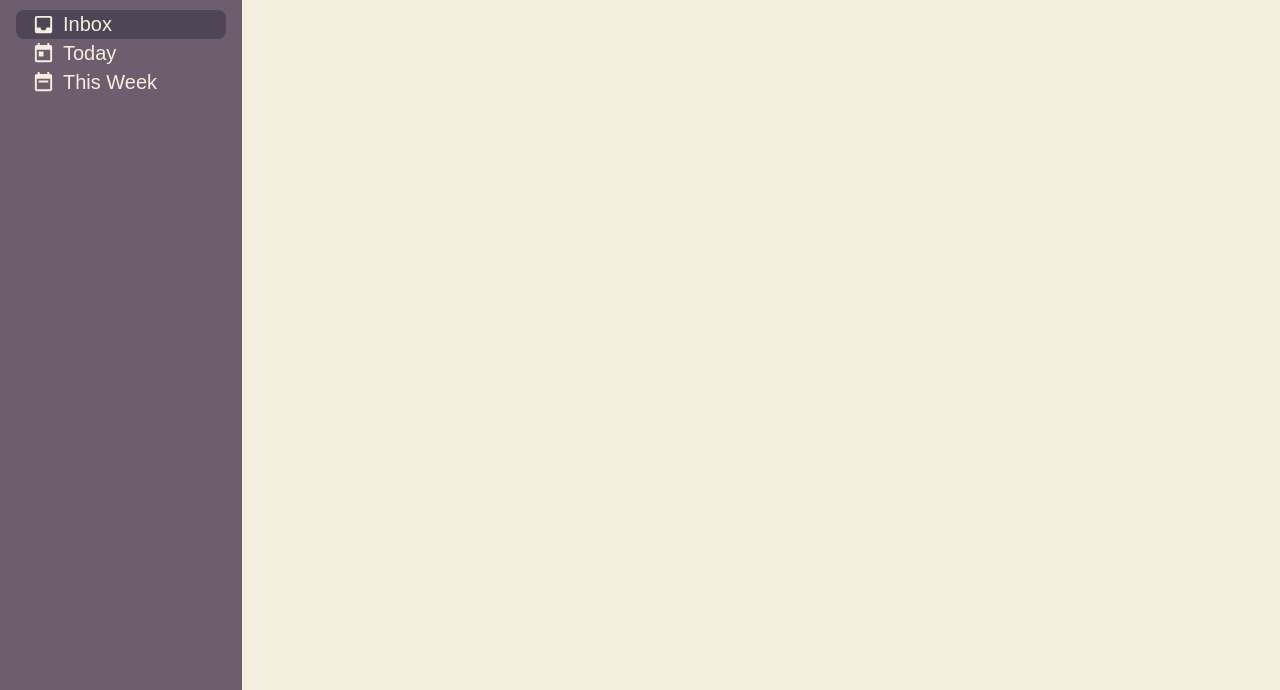
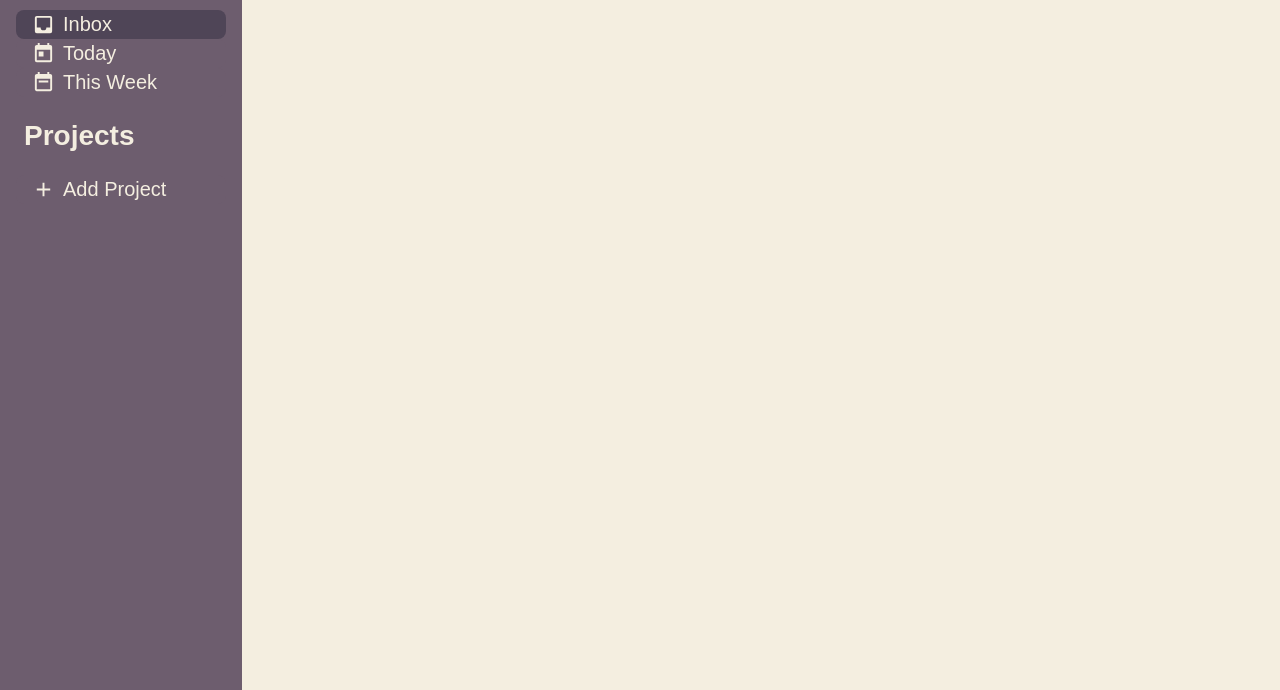
Before and after one commit to Ganta-KH/todo-list, a website built with webpack: page dist/index.html in a window 1280 px wide. Shown: the part 110-800 px from the top of the page. Built offline with nearby package versions, Linux system fonts and the light colour scheme; a web font is replaced by a local one.

Commit message:
Add Add project button in the sidebar

```diff
--- a/dist/index.html
+++ b/dist/index.html
@@ -29,6 +29,16 @@
                     This Week
                 </button>
             </div>
+
+            <h1>Projects</h1>
+
+            <div class="projects">
+                <button class="sb-button">
+                    <img src="./icons/add-project.svg" alt="">
+                    Add Project
+                </button>
+            </div>
+
         </nav>
         <div class="content"></div>
     </main>
--- a/dist/style.css
+++ b/dist/style.css
@@ -8,7 +8,8 @@ body,
 header,
 main,
 .projects-option,
-.sb-button {
+.sb-button,
+.projects {
     display: flex;
 }
 
@@ -37,20 +38,21 @@ header h1 {
 
 nav.sidebar {
     color: #f4eee0;
-    background-color: #6D5D6E;
+    background-color: #6d5d6e;
     width: 210px;
     height: calc(100vh - 6.5rem - 32px);
     padding: 16px;
 }
 
-.projects-option {
+.projects-option,
+.projects {
     flex-direction: column;
 }
 
 .sb-button {
     color: #f4eee0;
     font-size: 20px;
-    background-color: #6D5D6E;
+    background-color: #6d5d6e;
     border-radius: 8px;
     align-items: center;
     padding: 3px 16px;
@@ -58,15 +60,20 @@ nav.sidebar {
     border: none;
 }
 
-.sb-button:first-of-type {
-    background-color: #4F4557;
+.projects-option .sb-button:first-of-type {
+    background-color: #4f4557;
 }
 
 .sb-button:hover {
-    background-color: #4F4557;
+    background-color: #4f4557;
     cursor: pointer;
 }
 
 .sb-button img {
     height: 23px;
 }
+
+.sidebar h1 {
+    font-size: 28px;
+    padding-left: 8px;
+}
```
Also changed, not shown: dist/icons/add-project.svg (added).
